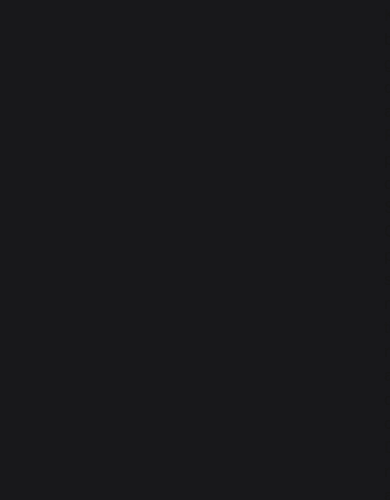
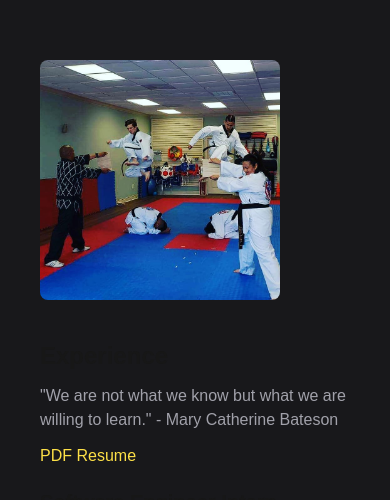
Before and after one commit to lopezkor000/portfolio, a Next.js app: page / in a window 390 px wide. Shown: the part 1380-1880 px from the top of the page. Built offline with nearby package versions, Linux system fonts and the light colour scheme.

Commit message:
final fixed?

```diff
--- a/app/layout.tsx
+++ b/app/layout.tsx
@@ -2,6 +2,7 @@ import type { Metadata } from "next";
 import { Geist, Geist_Mono } from "next/font/google";
 import "./globals.css";
 import NavBar from "@/components/NavBar";
+import { HomePage } from "./HomePage";
 
 const geistSans = Geist({
   variable: "--font-geist-sans",
@@ -32,7 +33,7 @@ export default function RootLayout({
         className={`${geistSans.variable} ${geistMono.variable} bg-zinc-900`}
       >
         <NavBar />
-        <div className="ps-36 m-5">{children}</div>
+        <HomePage children={children} />
       </body>
     </html>
   );
--- a/app/page.tsx
+++ b/app/page.tsx
@@ -18,8 +18,6 @@ export default function Home() {
         title="About Me"
         subtitle="“It's hard to talk about yourself.” - Sugar Ray Leonard"
         pic="car.jpg"
-        reverse={false}
-        className="w-3/4"
       >
         <p>
           Was born and raised on Galveston Island, Texas into a Hispanic
@@ -54,9 +52,8 @@ export default function Home() {
         title="Experience"
         subtitle='"We are not what we know but what we are willing to learn." - Mary Catherine Bateson'
         pic="fly.jpg"
-        reverse={false}
-        className="w-3/4"
       >
+        <div>
           <Link
             href="/resume.pdf"
             target="_blank"
@@ -64,11 +61,11 @@ export default function Home() {
           >
             PDF Resume
           </Link>
+        </div>
         <ExperienceCard
           position="Software Engineer Intern"
           where="Pacific Northwest National Laboratory"
           when="Aug 2023 - Nov 2024"
-          reverse={false}
           skills={[
             "React",
             "API Design",
@@ -109,7 +106,6 @@ export default function Home() {
           position="School of Medicine - Work Study"
           where="University of Texas Rio Grande Valley"
           when="Jun 2024 - Aug 2024"
-          reverse={false}
           skills={[
             "UX/UI Design",
             "API Data Fetching",
@@ -149,7 +145,6 @@ export default function Home() {
           position="Web Development - Teacher Assistant"
           where="University of Texas Rio Grande Valley"
           when="Jan 2025 - May 2025"
-          reverse={false}
           skills={[]}
         >
           <p className="text-xl italic text-zinc-400">
@@ -160,7 +155,6 @@ export default function Home() {
           position="Physics - Supplemental Instructor"
           where="Galveston College - STEM Honors"
           when="Nov 2022 - Aug 2023"
-          reverse={false}
           skills={["Communication", "Problem Solving", "Teamwork"]}
         >
           <ExperienceList
@@ -175,7 +169,6 @@ export default function Home() {
           position="Camp Counselor - Engineering"
           where="Galveston College - Summer Kids Camp"
           when="Jun 2023 - Jul 2023"
-          reverse={false}
           skills={["Curriculum Planning", "Project Research", "Management"]}
         >
           <ExperienceList
@@ -190,7 +183,6 @@ export default function Home() {
           position="Customer Service Representative"
           where="Galveston College - Bookstore"
           when="Jan 2023 - Aug 2023"
-          reverse={false}
           skills={[
             "Customer Service",
             "Communication",
@@ -214,7 +206,6 @@ export default function Home() {
           position="Customer Service Representative"
           where="Circle K"
           when="Jan 2022 - Jul 2022"
-          reverse={false}
           skills={[
             "Customer Service",
             "Communication",
@@ -240,8 +231,6 @@ export default function Home() {
         title="Projects"
         subtitle='"How does a project get to be a year late? One day at a time." - Fred Brooks'
         pic="pi.jpg"
-        reverse={false}
-        className="w-3/4"
       >
         {/* <ExperienceList
           items={[
@@ -276,8 +265,6 @@ export default function Home() {
         title="Contact Me"
         subtitle='"Great communication begins with connection." - Oprah'
         pic="grad.jpg"
-        reverse={false}
-        className="w-3/4"
       >
         <div className="w-fit flex outline">
           <div className="w-fit place-items-end p-3 space-y-3 font-bold">
--- a/components/ExperienceCard.tsx
+++ b/components/ExperienceCard.tsx
@@ -1,3 +1,7 @@
+"use client";
+
+import { useEffect, useState } from "react";
+
 interface ProjectProps {
   title?: string;
   items: string[];
@@ -21,24 +25,25 @@ interface ExperienceProps {
   where: string;
   when: string;
   skills: string[];
-  reverse: boolean;
   children?: React.ReactNode;
 }
 
 export default function ExperienceCard(props: ExperienceProps) {
+  let [width, setWidth] = useState(0);
+
+  useEffect(() => {
+    setWidth(window.innerWidth);
+  }, [setWidth]);
+
   return (
-    <div
-      className={`flex flex-col pb-20 gap-10 ${
-        props.reverse && "flex-row-reverse"
-      }`}
-    >
+    <div className="flex flex-col pb-20 gap-10">
       <div>
         <div className="font-bold text-xl">{props.position}</div>
         <div className="text-bold">{props.where}</div>
         <div className="text-bold">{props.when}</div>
       </div>
       <div className="flex flex-col gap-5">{props.children}</div>
-      <div className="columns-3 text-center">
+      <div className={`${width < 500 ? "columns-2" : "columns-3"} text-center`}>
         {props.skills.map((skill) => (
           <p key={skill}>{skill}</p>
         ))}
--- a/components/InfoCard.tsx
+++ b/components/InfoCard.tsx
@@ -1,32 +1,35 @@
+"use client";
+
+import { useEffect, useState } from "react";
+
 interface Props {
   id: string;
   title: string;
   subtitle?: string;
   pic: string;
   children: React.ReactNode;
-  reverse?: boolean;
   className?: string;
 }
 
 export default function InfoCard(props: Props) {
+  let [width, setWidth] = useState(0);
+
+  useEffect(() => {
+    setWidth(window.innerWidth);
+  }, [setWidth]);
+
   return (
     <div
       id={props.id}
-      className={`flex gap-10 items-start pb-10 ${
-        props.reverse && "text-right flex-row-reverse"
-      } ${props.className}`}
+      className={`flex ${width < 500 && "flex-col"} gap-10 items-start pb-10 ${
+        props.className
+      }`}
     >
       <img src={props.pic} className="size-60 aspect-square rounded-lg" />
-      <div className="w-3/4 flex flex-col space-y-3">
+      <div className={`${!(width < 500) && "w-3/4"} flex flex-col space-y-3`}>
         <p className="text-2xl font-bold">{props.title}</p>
         <p className="text-zinc-400">{props.subtitle}</p>
-        <div
-          className={`flex flex-col space-y-5 ${
-            props.reverse && "place-items-end"
-          }`}
-        >
-          {props.children}
-        </div>
+        <div className="flex flex-col space-y-5">{props.children}</div>
       </div>
     </div>
   );
--- a/components/NavBar.tsx
+++ b/components/NavBar.tsx
@@ -1,4 +1,6 @@
 "use client";
+
+import { useEffect, useState } from "react";
 
 interface ButtonProps {
   text: string;
@@ -21,8 +23,18 @@ const NavButton = (props: ButtonProps) => {
 };
 
 export default function NavBar() {
+  let [width, setWidth] = useState(0);
+
+  useEffect(() => {
+    setWidth(window.innerWidth);
+  }, [setWidth]);
+
   return (
-    <div className="fixed flex flex-col w-36 h-full rounded-r-lg bg-black space-y-5 pt-5">
+    <div
+      className={`fixed flex flex-col w-36 h-full rounded-r-lg bg-black space-y-5 pt-5 ${
+        width < 500 && "hidden"
+      }`}
+    >
       <NavButton text="About Me" />
       <NavButton text="Experience" />
       <NavButton text="Projects" />
```
Lines whose indentation alone changed are shown as unchanged.
